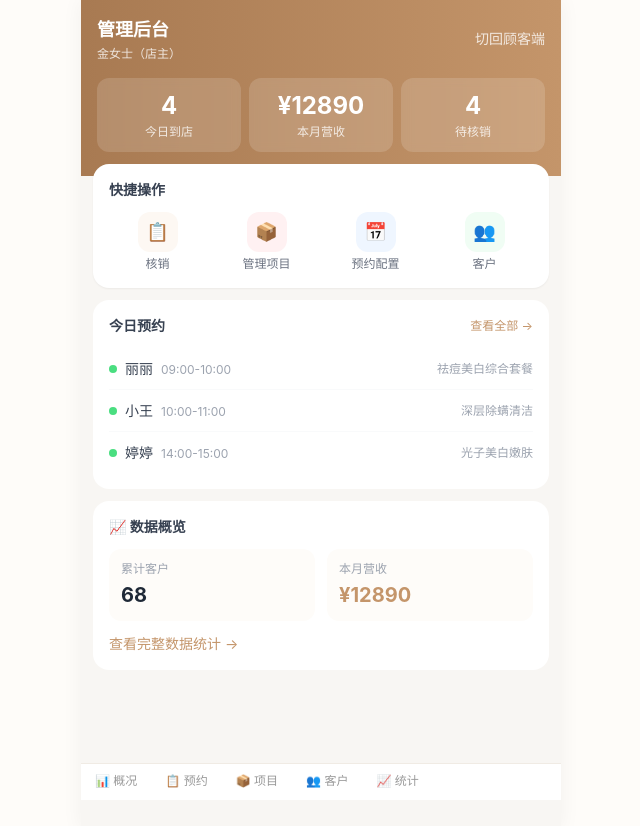
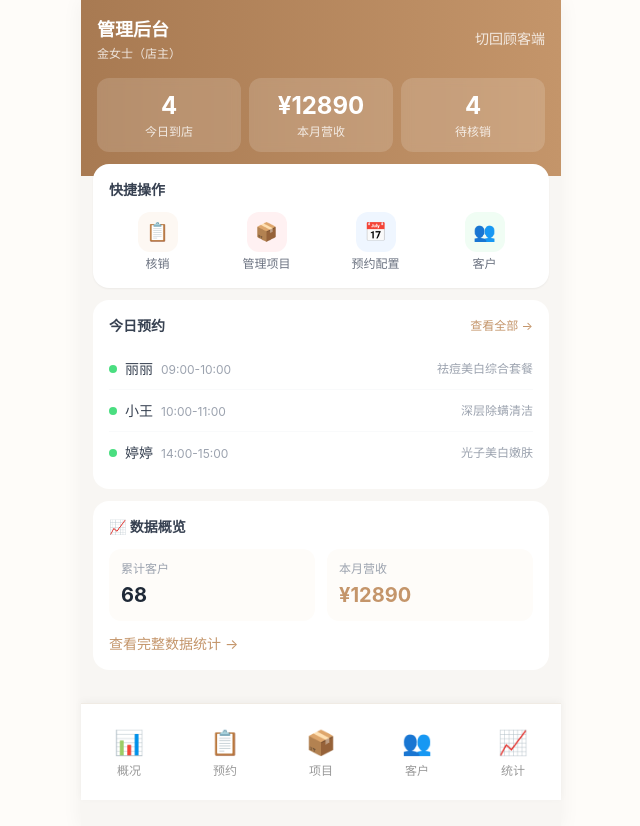
Before and after one commit to boboy-j/beauty-studio, a Vue app: page /admin in a window 1280 px wide. Shown: the top 826 px of the page, without its empty margins (319-959 px from the left). Built offline with nearby package versions, Linux system fonts and the light colour scheme.

Commit message:
feat: 店主管理模式Tab栏优化 - 五项均分铺满、图标文字上下居中、高度拉高1/3

```diff
--- a/src/App.vue
+++ b/src/App.vue
@@ -33,11 +33,26 @@
 
     <!-- B端管理员底部Tab栏 -->
     <div v-if="showAdminTab" class="admin-tab-bar">
-      <router-link to="/admin" class="admin-tab-item" :class="{ active: currentRoute === 'admin' }">📊 概况</router-link>
-      <router-link to="/admin/appointments" class="admin-tab-item" :class="{ active: currentRoute === 'admin-appointments' }">📋 预约</router-link>
-      <router-link to="/admin/products" class="admin-tab-item" :class="{ active: currentRoute === 'admin-products' }">📦 项目</router-link>
-      <router-link to="/admin/customers" class="admin-tab-item" :class="{ active: currentRoute === 'admin-customers' }">👥 客户</router-link>
-      <router-link to="/admin/stats" class="admin-tab-item" :class="{ active: currentRoute === 'admin-stats' }">📈 统计</router-link>
+      <router-link to="/admin" class="admin-tab-item" :class="{ active: currentRoute === 'admin' }">
+        <span class="admin-tab-icon">📊</span>
+        <span class="admin-tab-label">概况</span>
+      </router-link>
+      <router-link to="/admin/appointments" class="admin-tab-item" :class="{ active: currentRoute === 'admin-appointments' }">
+        <span class="admin-tab-icon">📋</span>
+        <span class="admin-tab-label">预约</span>
+      </router-link>
+      <router-link to="/admin/products" class="admin-tab-item" :class="{ active: currentRoute === 'admin-products' }">
+        <span class="admin-tab-icon">📦</span>
+        <span class="admin-tab-label">项目</span>
+      </router-link>
+      <router-link to="/admin/customers" class="admin-tab-item" :class="{ active: currentRoute === 'admin-customers' }">
+        <span class="admin-tab-icon">👥</span>
+        <span class="admin-tab-label">客户</span>
+      </router-link>
+      <router-link to="/admin/stats" class="admin-tab-item" :class="{ active: currentRoute === 'admin-stats' }">
+        <span class="admin-tab-icon">📈</span>
+        <span class="admin-tab-label">统计</span>
+      </router-link>
     </div>
   </div>
 </template>
--- a/src/styles/main.css
+++ b/src/styles/main.css
@@ -337,26 +337,46 @@ body {
   background: #fff;
   border-top: 1px solid #f0ebe4;
   display: flex;
+  justify-content: space-around;
+  align-items: center;
   z-index: 200;
-  padding-bottom: env(safe-area-inset-bottom, 0);
-  overflow-x: auto;
+  padding: 16px 0 calc(16px + env(safe-area-inset-bottom, 0));
+  min-height: 96px;
+  box-shadow: 0 -2px 8px rgba(0,0,0,0.04);
 }
 
 .admin-tab-item {
-  flex-shrink: 0;
-  padding: 8px 14px;
-  font-size: 12px;
+  flex: 1;
+  display: flex;
+  flex-direction: column;
+  align-items: center;
+  justify-content: center;
+  padding: 6px 4px;
+  font-size: 11px;
   color: #999;
   text-align: center;
   cursor: pointer;
   text-decoration: none;
-  border-bottom: 2px solid transparent;
   transition: all 0.2s;
+}
+
+.admin-tab-icon {
+  font-size: 24px;
+  line-height: 1.4;
+  margin-bottom: 4px;
+}
+
+.admin-tab-label {
+  font-size: 12px;
+  line-height: 1.2;
 }
 
 .admin-tab-item.active {
   color: #c4956a;
-  border-bottom-color: #c4956a;
+}
+
+.admin-tab-item.active .admin-tab-label {
+  font-weight: 600;
 }
 
 /* ===== 页面过渡 ===== */
```
